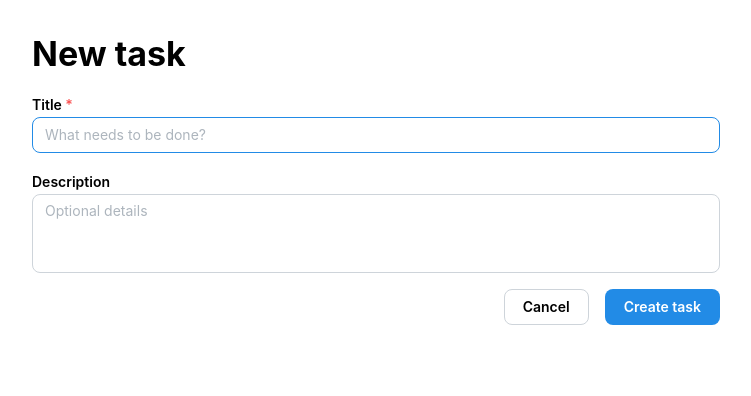
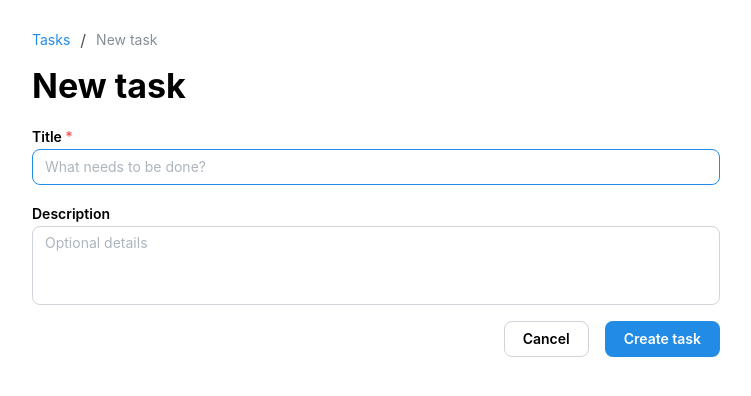
Before and after one commit to pablohen/task-manager-trpc, a Next.js app: page /tasks/new in a window 1280 px wide. Shown: the top 396 px of the page, without its empty margins (264-1015 px from the left). Built offline with nearby package versions, Linux system fonts and the light colour scheme.

Commit message:
feat(ui): add breadcrumbs to the task form pages

```diff
--- a/src/app/tasks/[id]/edit/page.tsx
+++ b/src/app/tasks/[id]/edit/page.tsx
@@ -3,6 +3,7 @@ import { TRPCError } from "@trpc/server";
 import type { Metadata } from "next";
 import { notFound } from "next/navigation";
 import { Suspense } from "react";
+import { PageBreadcrumbs } from "@/components/page-breadcrumbs";
 import { TaskForm } from "@/components/task-form";
 import { caller } from "@/trpc/server";
 
@@ -13,6 +14,9 @@ export default function EditTaskPage({
 }: PageProps<"/tasks/[id]/edit">) {
 	return (
 		<Stack>
+			<PageBreadcrumbs
+				items={[{ label: "Tasks", href: "/" }, { label: "Edit task" }]}
+			/>
 			<Title order={1}>Edit task</Title>
 			<Suspense fallback={<Skeleton height={220} radius="md" />}>
 				<EditTaskForm params={params} />
--- a/src/app/tasks/new/page.tsx
+++ b/src/app/tasks/new/page.tsx
@@ -1,5 +1,6 @@
 import { Stack, Title } from "@mantine/core";
 import type { Metadata } from "next";
+import { PageBreadcrumbs } from "@/components/page-breadcrumbs";
 import { TaskForm } from "@/components/task-form";
 
 export const metadata: Metadata = { title: "New task" };
@@ -7,6 +8,9 @@ export const metadata: Metadata = { title: "New task" };
 export default function NewTaskPage() {
 	return (
 		<Stack>
+			<PageBreadcrumbs
+				items={[{ label: "Tasks", href: "/" }, { label: "New task" }]}
+			/>
 			<Title order={1}>New task</Title>
 			<TaskForm />
 		</Stack>
--- /dev/null
+++ b/src/components/page-breadcrumbs.tsx
@@ -0,0 +1,32 @@
+"use client";
+
+import { Anchor, Breadcrumbs, Text } from "@mantine/core";
+import Link from "next/link";
+
+type Crumb = { label: string; href?: string };
+
+/** The last crumb is the current page and isn't a link. */
+export function PageBreadcrumbs({ items }: { items: Crumb[] }) {
+	return (
+		<nav aria-label="Breadcrumb">
+			<Breadcrumbs>
+				{items.map((item) =>
+					item.href ? (
+						<Anchor
+							key={item.label}
+							component={Link}
+							href={item.href}
+							size="sm"
+						>
+							{item.label}
+						</Anchor>
+					) : (
+						<Text key={item.label} size="sm" c="dimmed" aria-current="page">
+							{item.label}
+						</Text>
+					),
+				)}
+			</Breadcrumbs>
+		</nav>
+	);
+}
```
